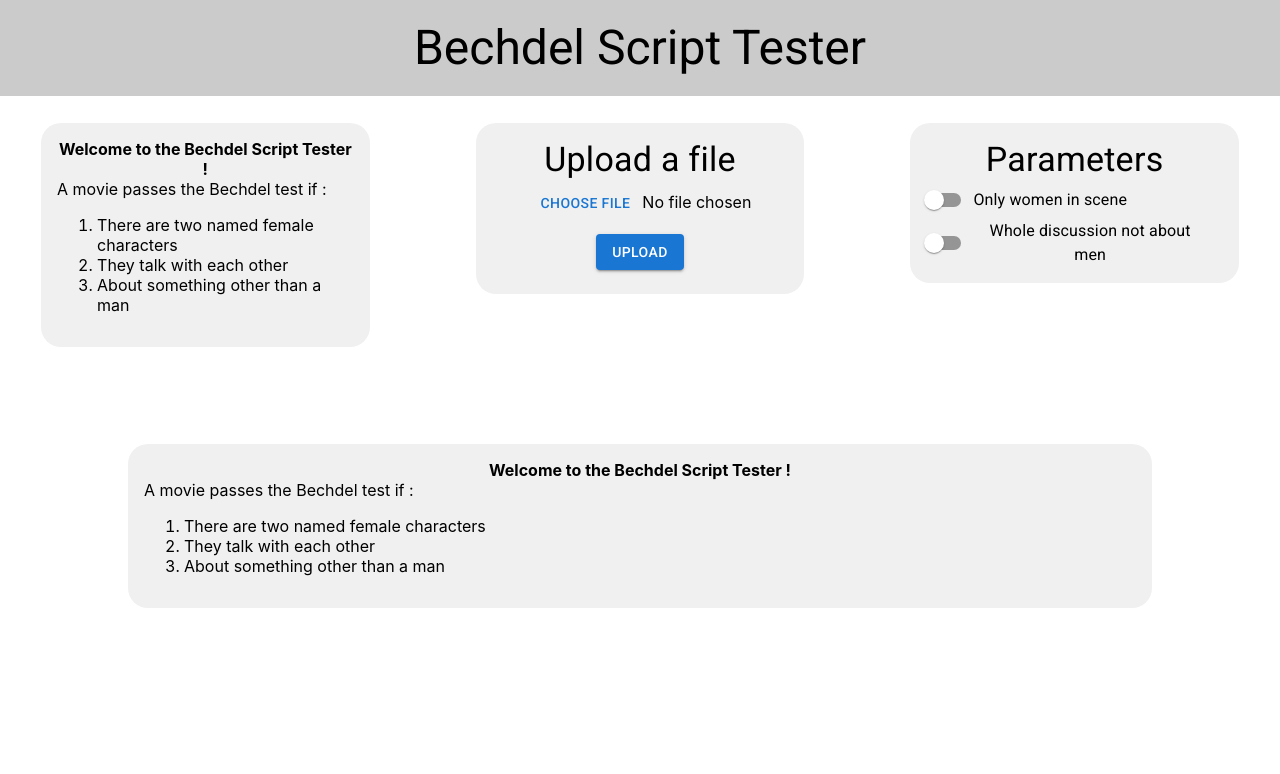
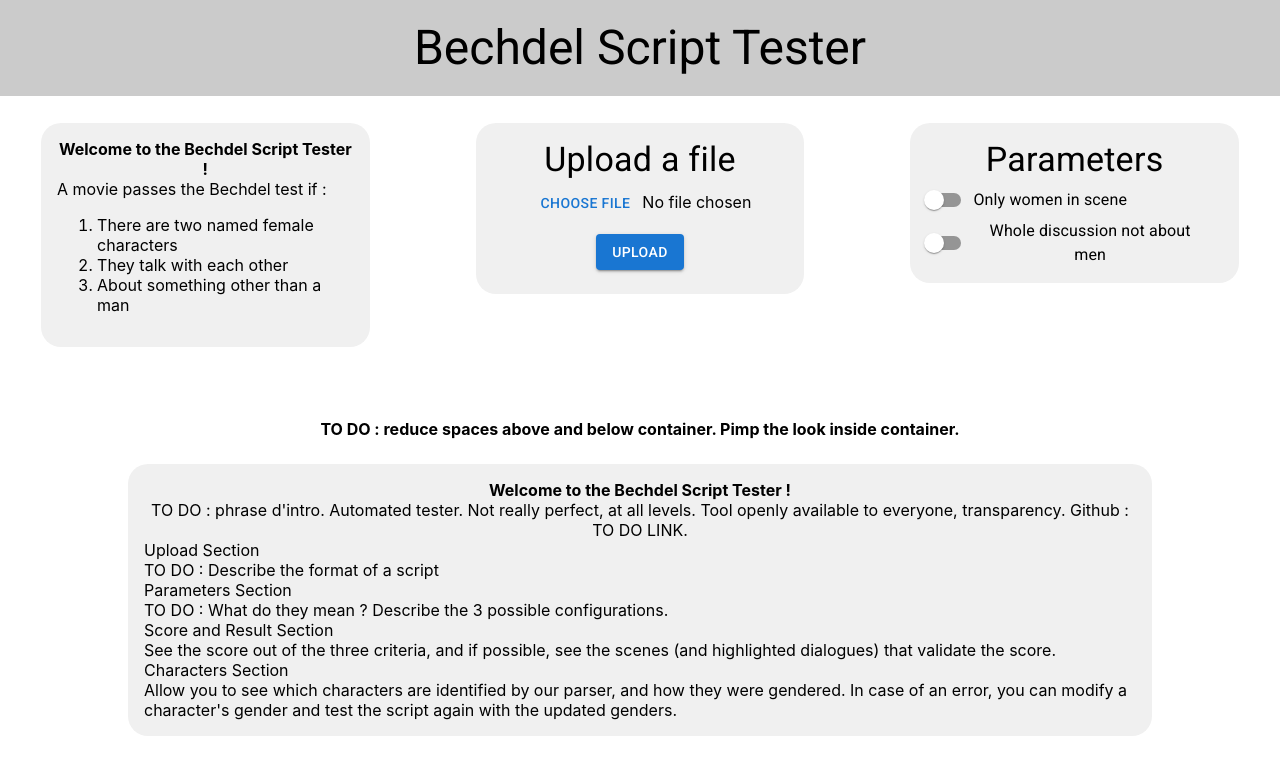
Before and after one commit to bechdelscript/bechdelscript, a React (Create React App) app in the folder front_end/: page / in a window 1280 px wide. Shown: the top 774 px of the page. Built offline with nearby package versions, Linux system fonts and the light colour scheme.

Commit message:
start writing some info

```diff
--- a/front_end/src/components/information_box.js
+++ b/front_end/src/components/information_box.js
@@ -5,15 +5,25 @@ export default function InformationBox() {
 
     return (
         <>
+            <b>TO DO : reduce spaces above and below container. Pimp the look inside container.</b>
             <div className="information-box-container">
-                <b>Welcome to the Bechdel Script Tester !</b>
+                <b>Welcome to the Bechdel Script Tester !</b> <br />
+                TO DO : phrase d'intro. Automated tester. Not really perfect, at all levels. Tool openly available to everyone, transparency. Github : TO DO LINK.
                 <div className="left-align-text">
-                    A movie passes the Bechdel test if :
-                    <ol>
-                        <li>There are two named female characters</li>
-                        <li>They talk with each other</li>
-                        <li>About something other than a man</li>
-                    </ol>
+                    Upload Section<br />
+                    TO DO : Describe the format of a script
+                </div>
+                <div className="left-align-text">
+                    Parameters Section<br />
+                    TO DO : What do they mean ? Describe the 3 possible configurations.
+                </div>
+                <div className="left-align-text">
+                    Score and Result Section <br />
+                    See the score out of the three criteria, and if possible, see the scenes (and highlighted dialogues) that validate the score.
+                </div>
+                <div className="left-align-text">
+                    Characters Section<br />
+                    Allow you to see which characters are identified by our parser, and how they were gendered. In case of an error, you can modify a character's gender and test the script again with the updated genders.
                 </div>
             </div>
         </>
```
